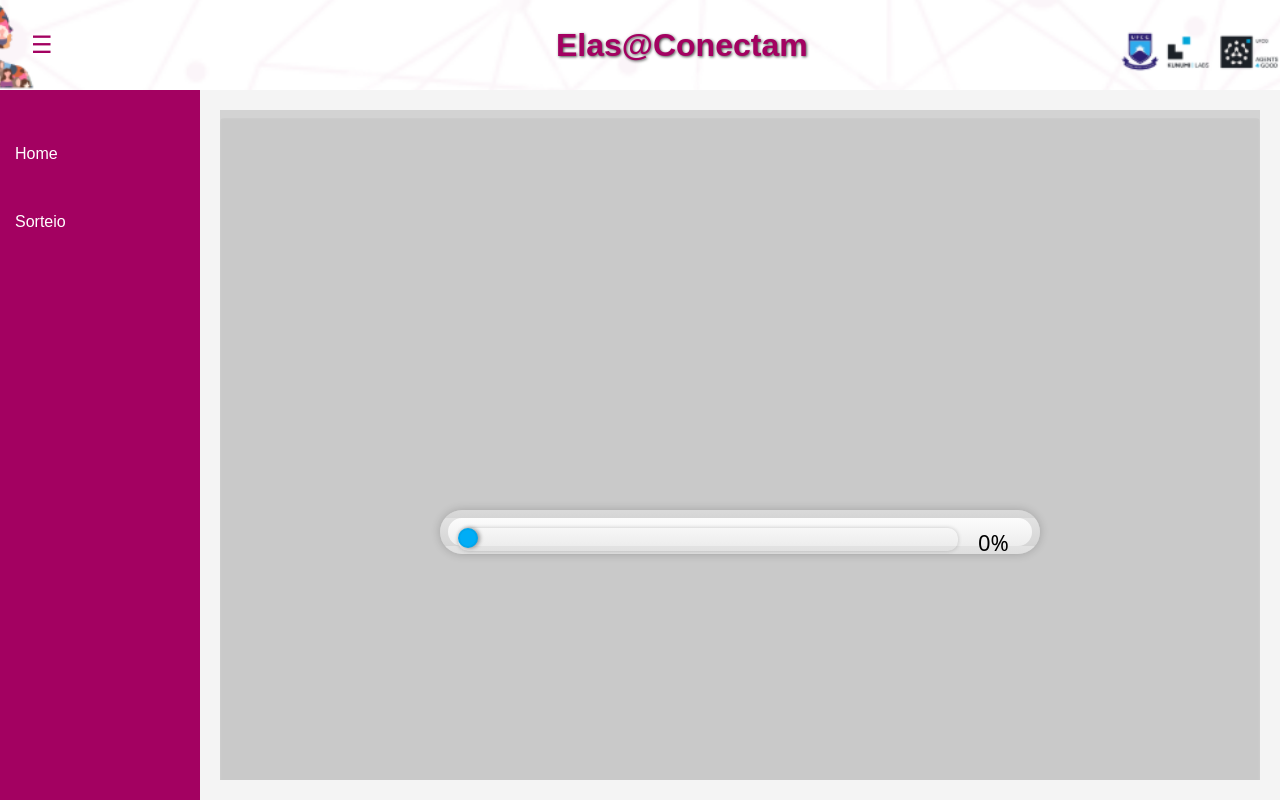
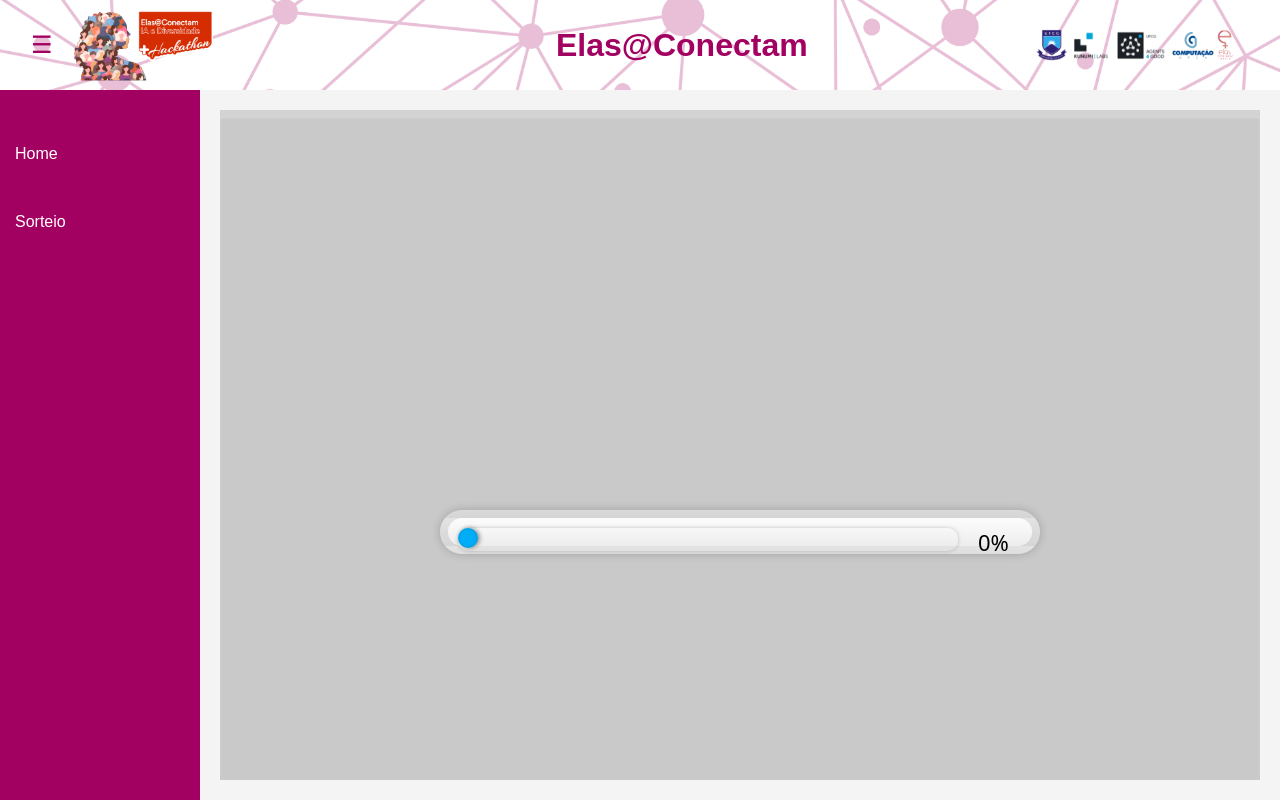
Before and after one commit to Beatriz-Furtado/InterMatch, a plain HTML site: page index.html in a window 1280 px wide. Drawn offline with nearby package versions, Linux system fonts and the light colour scheme.

Commit message:
refactor: alterações de desing e imagem de header

```diff
--- a/style.css
+++ b/style.css
@@ -23,7 +23,7 @@ html, body {
     height: 90px; /* Sua altura definida */
     justify-content: flex-start;
 
-    background-image: url('logo_teste.png');
+    background-image: url('imagem_header.png');
     background-size: cover;
     background-position: center;
     background-repeat: no-repeat;
@@ -44,7 +44,6 @@ html, body {
 
 .header h1 {
     margin: 1rem auto;
-    text-shadow: 1px 1px 3px rgba(0,0,0,0.7);
 }
 
 /* Contêiner principal que agrupa a sidebar e o conteúdo */
@@ -95,7 +94,7 @@ html, body {
 }
 
 .sidebar nav ul li a:hover {
-    background-color: #9e2e71;
+    background-color: #700041;
 }
 
 /* Estilização da Área de Conteúdo Principal */
```
Also changed, not shown: imagem_header.png (added), logo_teste.png (deleted).
